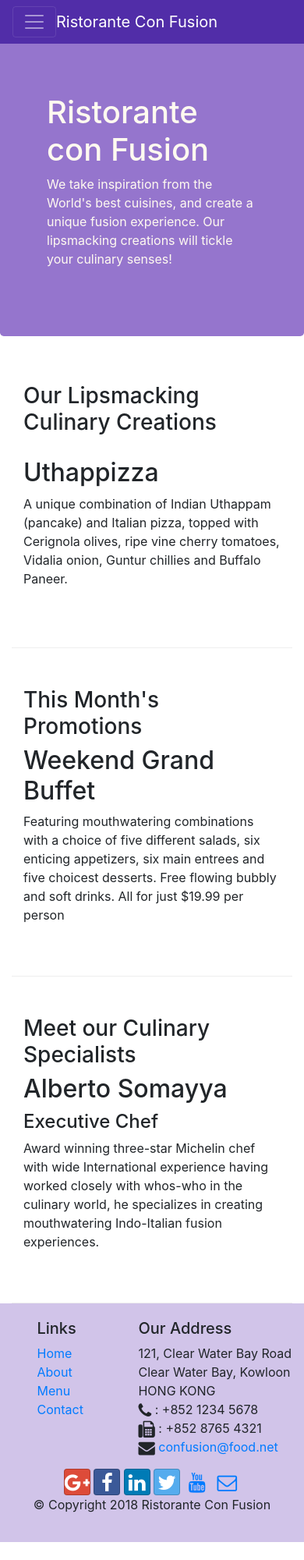
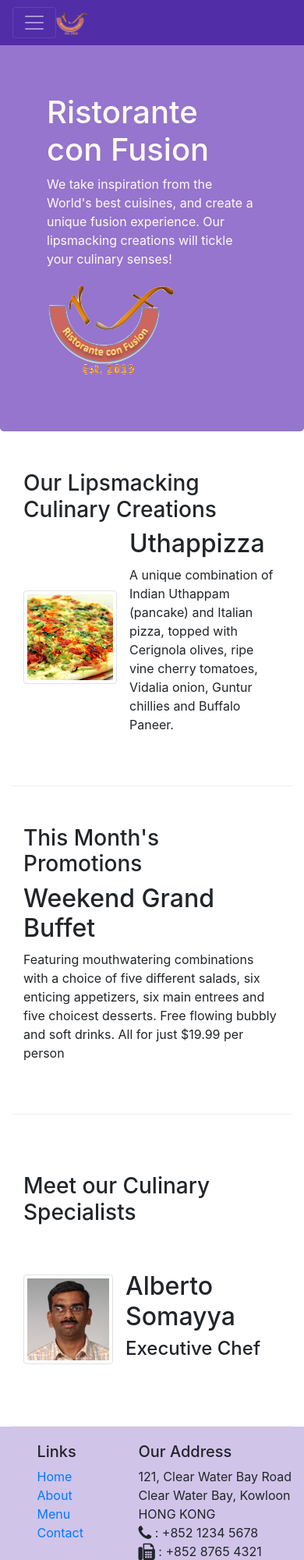
Before and after one commit to and-yida/front-end-web-UI-frameworks-and-tools-bootstrap-treino, a website: page index.html in a window 390 px wide. Shown: the top 2000 px of the page at 78% size. Before the commit the page ends 1977 px from the top, so only its background shows below. Drawn offline with nearby package versions, Linux system fonts and the light colour scheme.

Commit message:
Images and Media

```diff
--- a/index.html
+++ b/index.html
@@ -19,7 +19,7 @@
             <button class="navbar-toggler" type="button" data-toggle="collapse" data-target="#Navbar">
                 <span class="navbar-toggler-icon"></span>
             </button>
-            <a class="navbar-brand mr-auto" href="#">Ristorante Con Fusion</a>
+            <a class="navbar-brand mr-auto" href="#"><img src="img/logo.png" height="30" width="41"></a>
             <div class="collapse navbar-collapse" id="Navbar">
                 <ul class="navbar-nav mr-auto">
                     <li class="nav-item active"><a class="nav-link" href="#"><span class="fa fa-home fa-lg"></span> Home</a></li>
@@ -38,7 +38,8 @@
                     <h1>Ristorante con Fusion</h1>
                     <p>We take inspiration from the World's best cuisines, and create a unique fusion experience. Our lipsmacking creations will tickle your culinary senses!</p>
                 </div>
-                <div class="col-12 col-sm">
+                <div class="col-12 col-sm-6 align-self-center">
+                    <img src="img/logo.png" class="img-fluid">
                 </div>
             </div>
         </div>
@@ -50,8 +51,14 @@
                 <h3>Our Lipsmacking Culinary Creations</h3>
             </div>
             <div class="col col-sm order-sm-first col-md">
-                <h2>Uthappizza</h2>
-                <p>A unique combination of Indian Uthappam (pancake) and Italian pizza, topped with Cerignola olives, ripe vine cherry tomatoes, Vidalia onion, Guntur chillies and Buffalo Paneer.</p>
+                <div class="media">
+                    <img class="d-flex mr-3 img-thumbnail align-self-center"
+                        src="img/uthappizza.png" alt="uthappizza">
+                    <div class="media-body">
+                        <h2 class="mt-0">Uthappizza</h2>
+                        <p class="d-none d-sm-block"></p>A unique combination of Indian Uthappam (pancake) and Italian pizza, topped with Cerignola olives, ripe vine cherry tomatoes, Vidalia onion, Guntur chillies and Buffalo Paneer.</p>
+                    </div>
+                </div>
             </div>
         </div>
 
@@ -71,9 +78,15 @@
                 <h3>Meet our Culinary Specialists</h3>
             </div>
             <div class="col col-sm oder-sm-first col-md">
-                <h2>Alberto Somayya</h2>
-                <h4>Executive Chef</h4>
-                <p>Award winning three-star Michelin chef with wide International experience having worked closely with whos-who in the culinary world, he specializes in creating mouthwatering Indo-Italian fusion experiences. </p>
+                <div class="media">
+                    <img class="d-flex mr-3 img-thumbnail align-self-center"
+                        src="img/alberto.png" alt="alberto">
+                    <div clas="media-body">
+                        <h2 class="mt-0">Alberto Somayya</h2>
+                        <h4>Executive Chef</h4>
+                        <p class="d-none d-sm-block">Award winning three-star Michelin chef with wide International experience having worked closely with whos-who in the culinary world, he specializes in creating mouthwatering Indo-Italian fusion experiences.</p>
+                    </div>
+                </div>
             </div>
         </div>
     </div>
```
Also changed, not shown: aboutus.html (+5 -2 lines), contactus.html (+5 -2 lines), img/alberto.png (added), img/buffet.png (added), img/logo.png (added), img/uthappizza.png (added), 1 other file.
